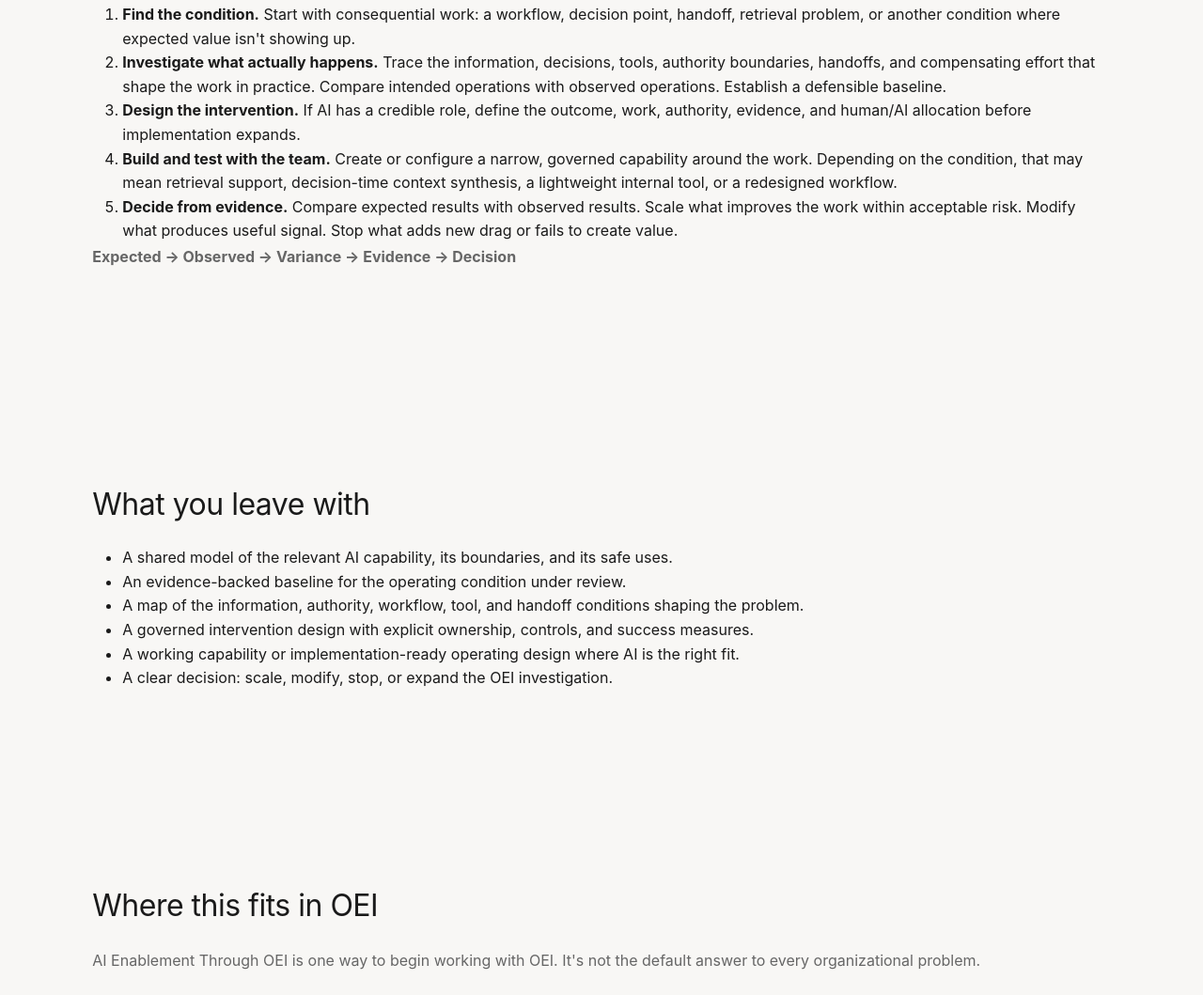
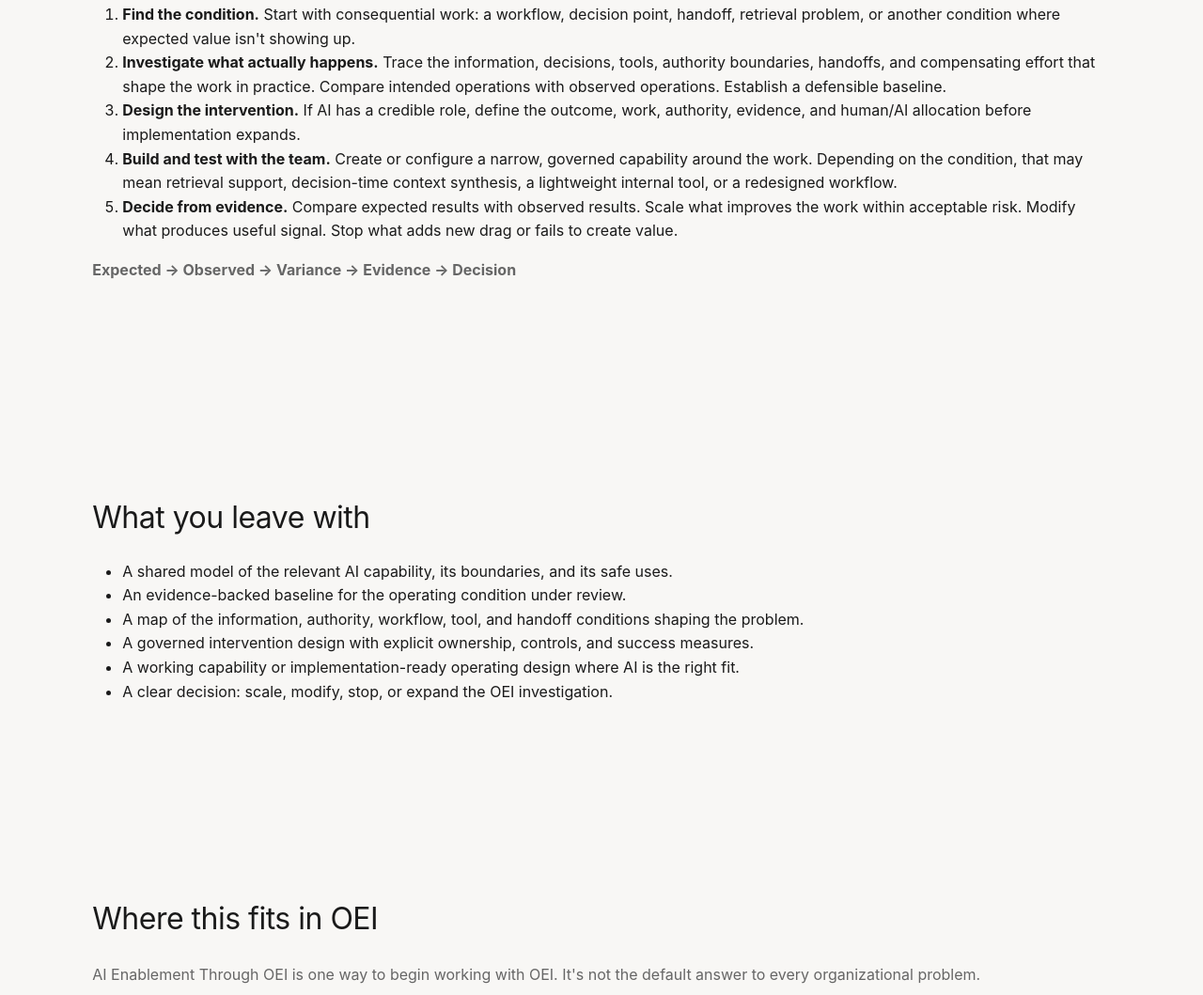
Before and after one commit to fdanilogamu/operationalentropy, a plain HTML site: page ai-enablement/index.html in a window 1280 px wide. Shown: the part 3177-4236 px from the top of the page at 94% size. Drawn offline with Linux system fonts and the light colour scheme; files that its build step writes are made by us from their sources.

Commit message:
fix spacing flowchart

```diff
--- a/ai-enablement/index.html
+++ b/ai-enablement/index.html
@@ -81,7 +81,7 @@
         <li><strong>Build and test with the team.</strong> Create or configure a narrow, governed capability around the work. Depending on the condition, that may mean retrieval support, decision-time context synthesis, a lightweight internal tool, or a redesigned workflow.</li>
         <li><strong>Decide from evidence.</strong> Compare expected results with observed results. Scale what improves the work within acceptable risk. Modify what produces useful signal. Stop what adds new drag or fails to create value.</li>
       </ol>
-      <p><strong>Expected → Observed → Variance → Evidence → Decision</strong></p>
+      <p class="ai-flow-map"><strong>Expected → Observed → Variance → Evidence → Decision</strong></p>
     </div></section>
     <section><div class="container">
       <h2>What you leave with</h2>
--- a/styles.css
+++ b/styles.css
@@ -165,6 +165,10 @@ button {
 .ai-cta-group .btn-primary {
   display: inline-flex;
   width: auto;
+}
+
+.ai-flow-map {
+  margin-top: 0.9rem;
 }
 
 /* Navigation */
```
